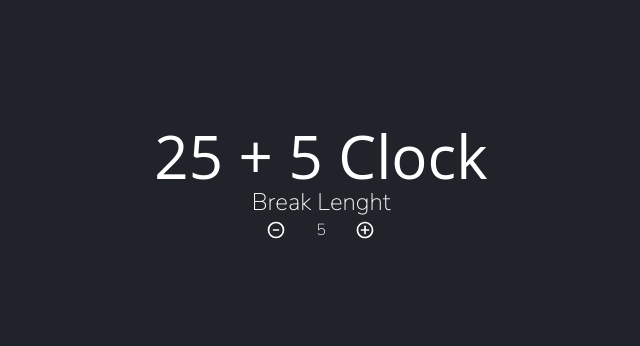
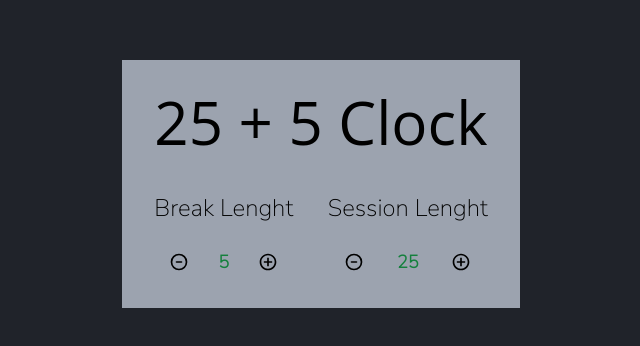
Before and after one commit to GloireMutaliko21/pomodoro-timer, a React (Create React App) app: page / in a window 1280 px wide. Shown: the part 216-562 px from the top of the page, without its empty margins (319-959 px from the left). Built offline with nearby package versions, Linux system fonts and the light colour scheme; a web font is replaced by a local one.

Commit message:
feat: handle session options

```diff
--- a/src/App.js
+++ b/src/App.js
@@ -1,13 +1,17 @@
 import React, { Component } from 'react';
-import Options from './components/Options';
+import OptionsBreak from './components/OptionsBreak';
+import OptionsSession from './components/OptionsSession';
 
 class App extends Component {
   render() {
     return (
       <div className="h-screen w-screen bg-main-dark-bg flex justify-center items-center content-center">
-        <div className='flex flex-col justify-center items-center content-center'>
-          <h1 className='text-white text-6xl font-body'>25 + 5 Clock</h1>
-          <Options titre="Break Lenght" />
+        <div className='bg-gray-400 flex flex-col justify-center items-center content-center p-8'>
+          <h1 className='text-6xl font-body'>25 + 5 Clock</h1>
+          <div className='flex justify-between mt-10 w-full'>
+            <OptionsBreak titre="Break Lenght" />
+            <OptionsSession titre="Session Lenght" />
+          </div>
         </div>
 
       </div>
--- a/src/components/ArrowButton.jsx
+++ b/src/components/ArrowButton.jsx
@@ -3,7 +3,7 @@ import React from 'react'
 const ArrowButton = ({ handleClick, icon }) => {
     return (
         <button
-            className='text-xl text-white'
+            className='text-xl'
             type='button'
             onClick={handleClick}
         >
--- a/src/components/Options.jsx
+++ b/src/components/OptionsBreak.jsx
@@ -5,19 +5,19 @@ import { TbCircleMinus } from "react-icons/tb";
 import ArrowButton from './ArrowButton';
 import { useStateContext } from "../context/contextProvider";
 
-const Options = ({ titre }) => {
+const OptionsBreak = ({ titre }) => {
 
     const { breakLength, setBreakLength } = useStateContext()
 
     return (
         <div>
-            <p className='text-white text-2xl'>{titre}</p>
-            <div className='flex text-white justify-around'>
+            <p className='text-2xl'>{titre}</p>
+            <div className='flex justify-around pt-6'>
                 <ArrowButton
                     icon={<TbCircleMinus />}
-                    handleClick={() => setBreakLength(breakLength - 1)}
+                    handleClick={() => { breakLength > 1 ? setBreakLength(breakLength - 1) : setBreakLength(breakLength) }}
                 />
-                <p>{breakLength}</p>
+                <p className='text-lg text-green-700 font-semibold'>{breakLength}</p>
                 <ArrowButton
                     icon={<BiPlusCircle />}
                     handleClick={() => setBreakLength(breakLength + 1)}
@@ -27,4 +27,4 @@ const Options = ({ titre }) => {
     )
 }
 
-export default Options
+export default OptionsBreak
--- /dev/null
+++ b/src/components/OptionsSession.jsx
@@ -0,0 +1,29 @@
+import React from 'react'
+import { BiPlusCircle } from "react-icons/bi";
+import { TbCircleMinus } from "react-icons/tb";
+
+import { useStateContext } from "../context/contextProvider";
+import ArrowButton from "./ArrowButton";
+
+const OptionsSession = ({ titre }) => {
+    const { sessionLength, setSessionLength } = useStateContext()
+
+    return (
+        <div>
+            <p className='text-2xl'>{titre}</p>
+            <div className='flex justify-around pt-6'>
+                <ArrowButton
+                    icon={<TbCircleMinus />}
+                    handleClick={() => { sessionLength > 1 ? setSessionLength(sessionLength - 1) : setSessionLength(sessionLength) }}
+                />
+                <p className='text-lg text-green-700 font-semibold'>{sessionLength}</p>
+                <ArrowButton
+                    icon={<BiPlusCircle />}
+                    handleClick={() => setSessionLength(sessionLength + 1)}
+                />
+            </div>
+        </div>
+    )
+}
+
+export default OptionsSession
```
